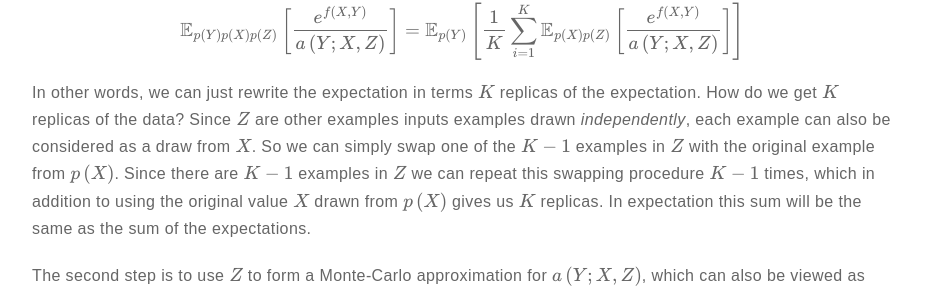
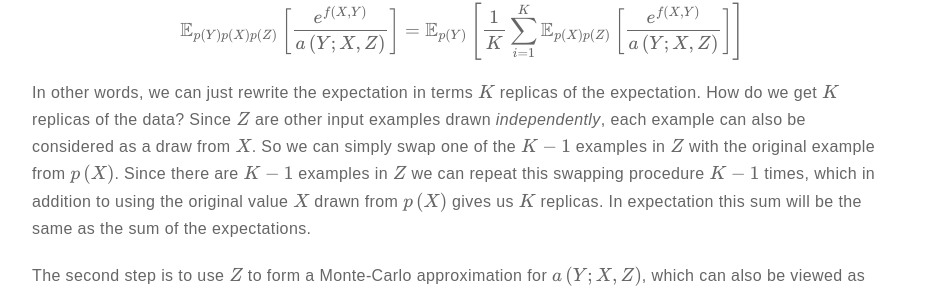
Before and after one commit to m-wiesner/m-wiesner.github.io, a Jekyll site: the page built from _posts/2020-10-30-Variational-Bounds-on-Mutual-Information.markdown, in a window 1280 px wide and 900 px high, scrolled down 4554 px. Shown: the part 149-443 px from the top of the window, without its empty margins (178-1118 px from the left). Built offline with Jekyll 4.4.1, drawn with Linux system fonts in a browser that asks for light colours; formulas are drawn with MathJax 3.

Commit message:
Update 2020-10-30-Variational-Bounds-on-Mutual-Information.markdown

```diff
--- a/_posts/2020-10-30-Variational-Bounds-on-Mutual-Information.markdown
+++ b/_posts/2020-10-30-Variational-Bounds-on-Mutual-Information.markdown
@@ -192,7 +192,7 @@ $$\begin{align}
 \mathbb{E}_{p\left(Y\right)p\left(X\right)p\left(Z\right)}\left[\frac{e^{f\left(X, Y\right)}}{a\left(Y; X, Z\right)}\right] &= \mathbb{E}_{p\left(Y\right)}\left[\frac{1}{K}\sum_{i=1}^K \mathbb{E}_{p\left(X\right)p\left(Z\right)}\left[\frac{e^{f\left(X, Y\right)}}{a\left(Y; X, Z\right)}\right]\right] \\
 \end{align}$$
 
-In other words, we can just rewrite the expectation in terms $$K$$ replicas of the expectation. How do we get $$K$$ replicas of the data? Since $$Z$$ are other examples inputs examples drawn *independently*, each example can also be considered as a draw from $$X$$. So we can simply swap one of the $$K-1$$ examples in $$Z$$ with the original example from $$p\left(X\right)$$. Since there are $$K-1$$ examples in $$Z$$ we can repeat this swapping procedure $$K-1$$ times, which in addition to using the original value $$X$$ drawn from $$p\left(X\right)$$ gives us $$K$$ replicas. In expectation this sum will be the same as the sum of the expectations.
+In other words, we can just rewrite the expectation in terms $$K$$ replicas of the expectation. How do we get $$K$$ replicas of the data? Since $$Z$$ are other input examples drawn *independently*, each example can also be considered as a draw from $$X$$. So we can simply swap one of the $$K-1$$ examples in $$Z$$ with the original example from $$p\left(X\right)$$. Since there are $$K-1$$ examples in $$Z$$ we can repeat this swapping procedure $$K-1$$ times, which in addition to using the original value $$X$$ drawn from $$p\left(X\right)$$ gives us $$K$$ replicas. In expectation this sum will be the same as the sum of the expectations.
 
 The second step is to use $$Z$$ to form a Monte-Carlo approximation for $$a\left(Y; X, Z\right)$$, which can also be viewed as approximating the partition function.
 
```
